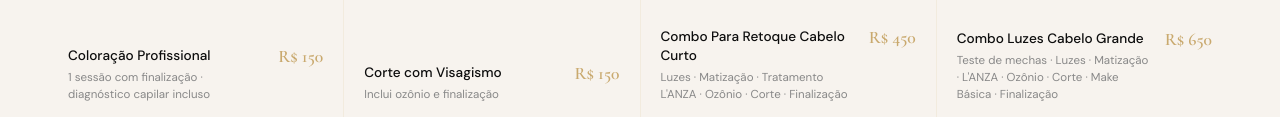
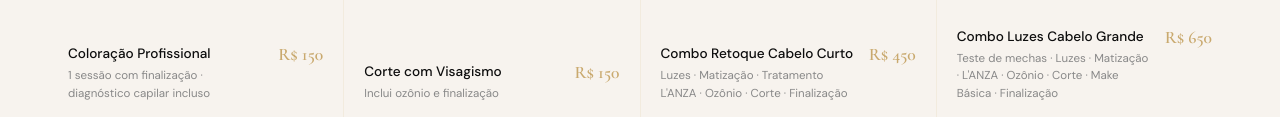
Before and after one commit to Johnny-Zani/co-centrodebeleza, a plain HTML site: page index.html in a window 1280 px wide. Shown: the part 3558-3675 px from the top of the page. Drawn offline with nearby package versions, Linux system fonts and the light colour scheme.

Commit message:
Update index.html

```diff
--- a/index.html
+++ b/index.html
@@ -642,7 +642,7 @@
       </div>
       <div class="servico-item servico-item--foto">
         <img class="servico-img" src="images/combo-retoque-luzes.jpg" alt="Combo Retoque Luzes" loading="lazy">
-        <div class="servico-body"><div><div class="servico-nome">Combo Para Retoque Cabelo Curto </div><div class="servico-detalhe">Luzes · Matização · Tratamento L'ANZA · Ozônio · Corte · Finalização</div></div><div class="servico-preco">R$ 450</div></div>
+        <div class="servico-body"><div><div class="servico-nome">Combo Retoque Cabelo Curto </div><div class="servico-detalhe">Luzes · Matização · Tratamento L'ANZA · Ozônio · Corte · Finalização</div></div><div class="servico-preco">R$ 450</div></div>
       </div>
       <div class="servico-item servico-item--foto">
         <img class="servico-img" src="images/combo-luzes-cabelo-grande-novo.jpg" alt="Combo Luzes Cabelo Grande" loading="lazy">
```
